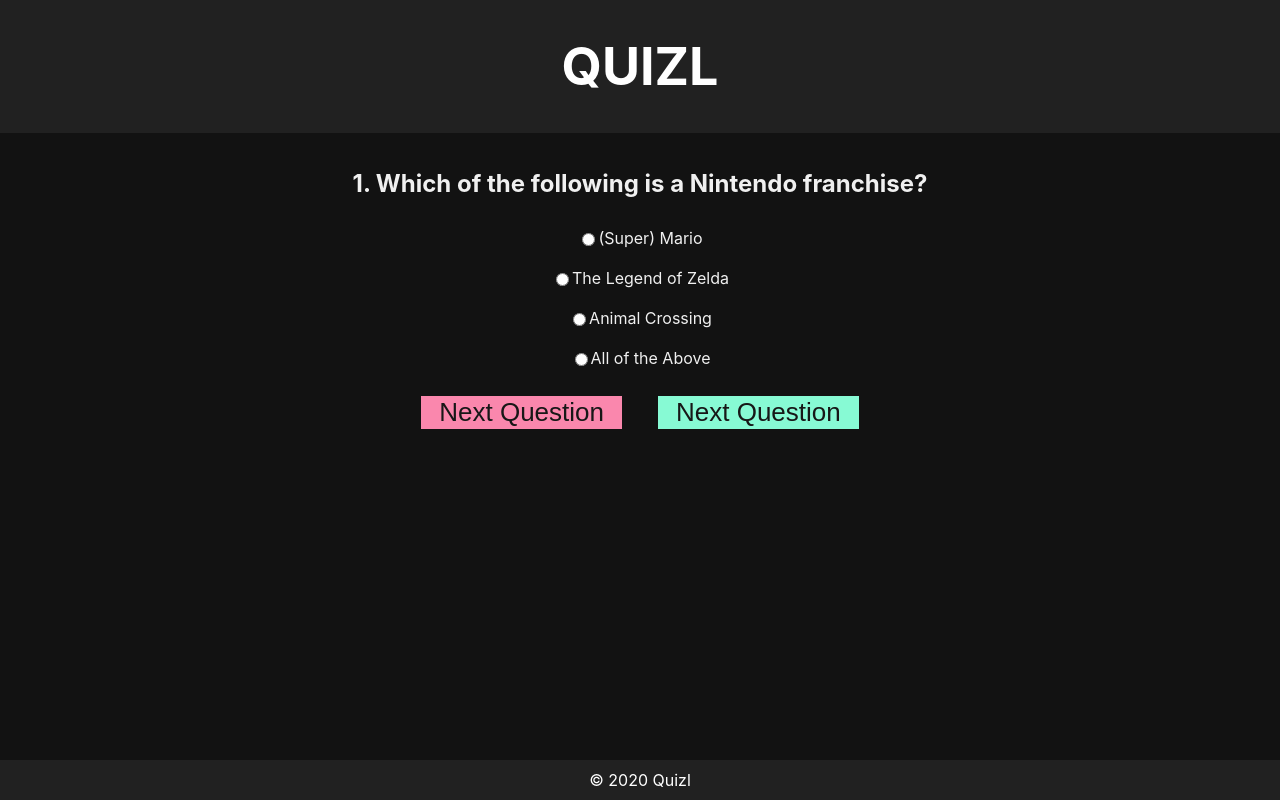
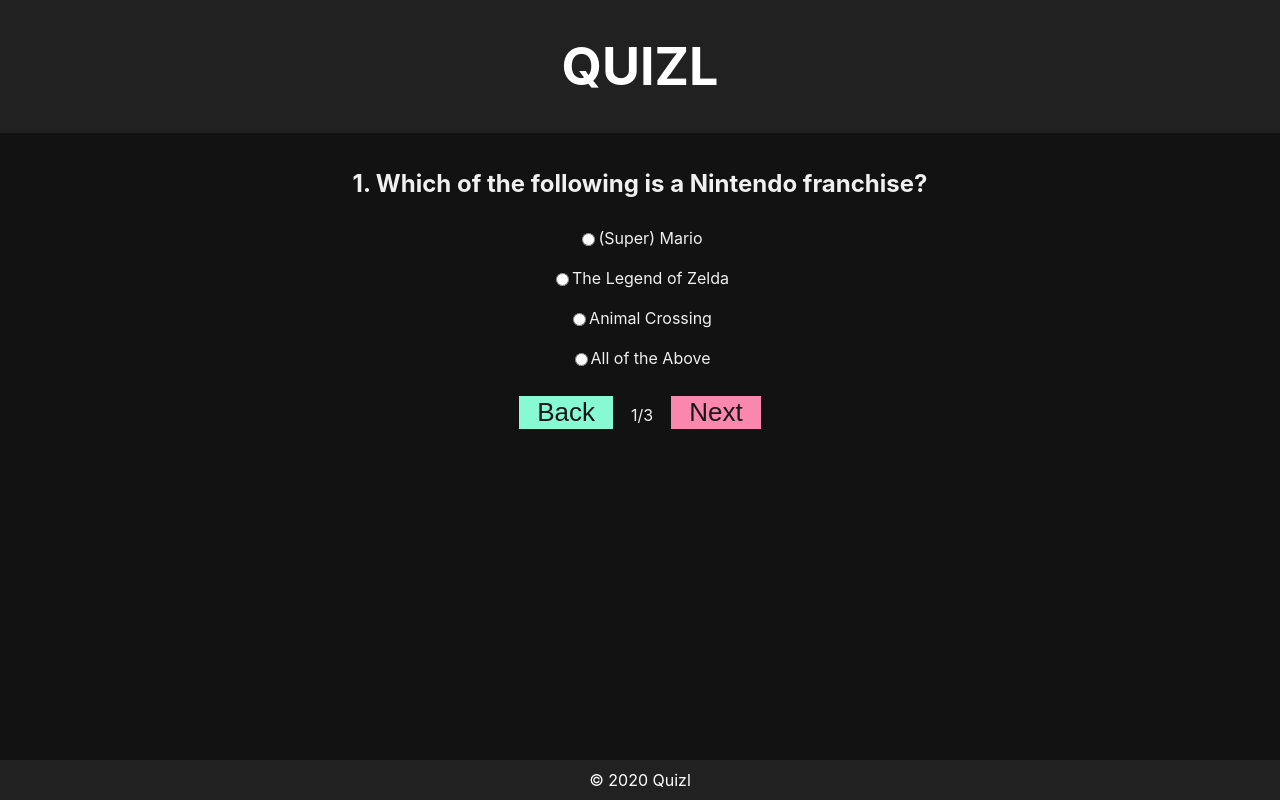
Before and after one commit to lsamano/quizl-client, a React (Create React App) app: page / in a window 1280 px wide. Built offline with nearby package versions, Linux system fonts and the light colour scheme; data requests are answered from the project's data file.

Commit message:
quiz advances

```diff
--- a/src/App.js
+++ b/src/App.js
@@ -7,16 +7,29 @@
 function App() {
   const [loaded, setLoaded] = useState(false)
   const [ questionsArray, setQuestionsArray ] = useState([])
-  const [ currentIndex, setCurrentIndex ] = useState(0)
+  const [ currentIndex, setCurrentIndex ] = useState(-1)
 
   useEffect(() => {
     // fetch and set questions
     axios.get("http://localhost:3000/questions")
     .then(res => {
       setQuestionsArray(res.data);
+      setCurrentIndex(0);
       setLoaded(true);
     })
   },  [])
+
+  const handleSubmit = event => {
+    event.preventDefault();
+    // record answer
+    if (currentIndex + 1 === questionsArray.length) {
+      // finish the quiz
+      alert("Quiz is done!")
+    } else {
+      // go to next question
+      setCurrentIndex(currentIndex + 1)
+    }
+  }
 
   return (
     <div className="App">
@@ -27,8 +40,11 @@
         {
           loaded &&
           <QuestionContainer
+            key={currentIndex}
             question={questionsArray[currentIndex]}
             questionNumber={currentIndex + 1}
+            amountOfQuestions={questionsArray.length}
+            handleSubmit={handleSubmit}
             />
         }
       </main>
--- a/src/QuestionContainer.jsx
+++ b/src/QuestionContainer.jsx
@@ -1,17 +1,20 @@
 import React from 'react';
 import Choice from './Choice';
 
-const QuestionContainer = ({ question, questionNumber }) => {
+const QuestionContainer = ({ question, questionNumber, amountOfQuestions, handleSubmit }) => {
   const formattedChoices = question.choices.map(
     (text, index) => <Choice text={text} key={index}/>
 )
+
+  const calculateProgress = `${questionNumber}/${amountOfQuestions}`
 
   return (
     <form className="fade-in">
       <h2>{`${questionNumber}. ${question.text}`}</h2>
       { formattedChoices }
-      <input type='submit' value="Next Question" />
-      <input type='button' value="Next Question" />
+      <input type='button' value="Back" />
+      { calculateProgress }
+      <input type='submit' value="Next" onClick={handleSubmit} />
     </form>
   )
 };
```
